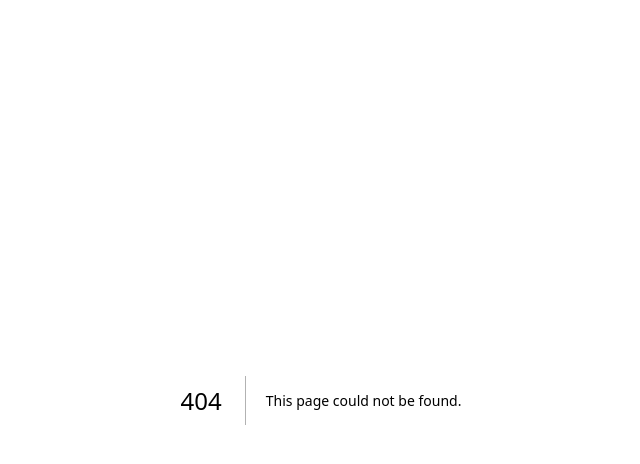
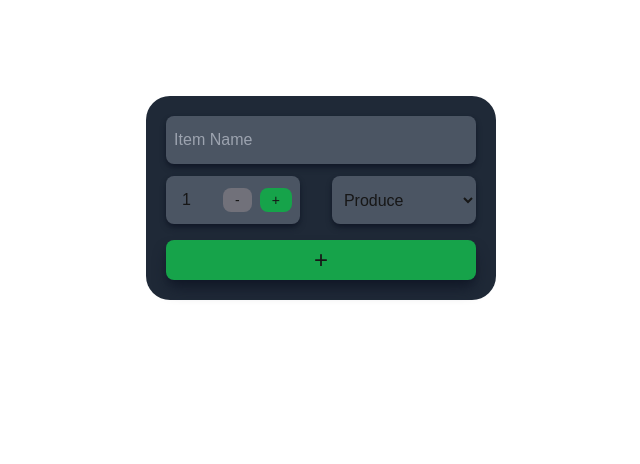
Before and after one commit to MaxwellAitken/cprg306-assignments, a Next.js app: page /week-5 in a window 1280 px wide. Before the commit this address had no page. Shown: the top 464 px of the page, without its empty margins (319-959 px from the left). Built offline with nearby package versions, Linux system fonts and the light colour scheme.

Commit message:
Includes completed week-5 assignment

```diff
--- a/app/page.js
+++ b/app/page.js
@@ -19,6 +19,9 @@ export default function Home() {
           <li>
             <Link href="/week-4" className={linkStyles}>Week 4 Assignment</Link>
           </li>
+          <li>
+            <Link href="/week-5" className={linkStyles}>Week 5 Assignment</Link>
+          </li>
         </ul>
       </div>
     </main>
--- /dev/null
+++ b/app/week-5/new-item.js
@@ -0,0 +1,106 @@
+"use client"
+
+import { useState } from "react";
+
+
+export default function NewItem() {
+
+
+    let boxStyle = " rounded-lg bg-gray-600 shadow-md shadow-gray-900 ";
+    let buttonStyle = " px-3 py-0.5 rounded-lg text-sm ";
+    let inactiveStyle = " cursor-default bg-zinc-500 ";
+    let activeStyle = " cursor-pointer hover:bg-opacity-80 transition active:scale-90 ";
+    let decrementStyle = inactiveStyle;
+    let incrementStyle = inactiveStyle;
+
+
+    const [quantity, setQuantity] = useState(1);
+    const [name, setName] = useState("");
+    const [category, setCategory] = useState("produce");
+
+    const handleNameChange = (event) => { setName(event.target.value); }
+    const handleCategoryChange = (event) => { setCategory(event.target.value); }
+
+
+    const handleSubmit = (event) => {
+        event.preventDefault();
+
+        let item = {
+            itemName: name,
+            itemQuantity: quantity,
+            itemCategory: category
+        };
+
+        console.log(item);
+
+        alert(`
+            Added Item:
+
+            Name: ${item.itemName}
+            Quantity: ${item.itemQuantity}
+            Category: ${item.itemCategory}`);
+
+        setName("");
+        setQuantity(1);
+        setCategory("produce");
+    }
+
+
+    const decrement = () => {
+        let currentQuantity = quantity;
+        if (currentQuantity > 1) {
+            setQuantity(currentQuantity - 1);
+        }
+    }
+
+    const increment = () => {
+        let currentQuantity = quantity;
+        if (currentQuantity < 20) {
+            setQuantity(currentQuantity + 1);
+        }
+    }
+
+    if (quantity > 1) {
+        decrementStyle = activeStyle + " bg-red-600 ";
+    }
+
+    if (quantity < 20) {
+        incrementStyle = activeStyle + " bg-green-600 ";
+    }
+
+
+    return(
+        <form onSubmit={handleSubmit} className="flex flex-col gap-3 p-5 rounded-3xl bg-gray-800">
+
+
+            <input type="text" placeholder="Item Name" required value={name} onChange={handleNameChange} className={"px-2 py-3" + boxStyle} />
+
+            <div className="flex gap-8">
+                <div className={"basis-1/2 flex justify-between items-center gap-6 px-2 py-1" + boxStyle}>
+                    <p className="p-2">{quantity}</p>
+                    <div className="flex gap-2 text-xl">
+                        <button type="button" onClick={decrement} className={buttonStyle + decrementStyle}>-</button>
+                        <button type="button" onClick={increment} className={buttonStyle + incrementStyle}>+</button>
+                    </div>
+                </div>
+
+                <select value={category} onChange={handleCategoryChange} className={"basis-1/2 p-2" + boxStyle}>
+                    <option disabled>Category</option>
+                    <option selected value="produce">Produce</option>
+                    <option value="dairy">Dairy</option>
+                    <option value="bakery">Bakery</option>
+                    <option value="meat">Meat</option>
+                    <option value="frozen foods">Frozen Foods</option>
+                    <option value="canned goods">Canned Goods</option>
+                    <option value="dry goods">Dry Goods</option>
+                    <option value="beverages">Beverages</option>
+                    <option value="snacks">Snacks</option>
+                    <option value="household">Household</option>
+                    <option value="other">Other</option>
+                </select>
+            </div>
+
+            <button type="submit" className="p-1 mt-1 rounded-lg text-2xl bg-green-600 shadow-lg shadow-gray-900 hover:bg-opacity-80">+</button>
+        </form>
+    )
+}
--- /dev/null
+++ b/app/week-5/page.js
@@ -0,0 +1,11 @@
+import NewItem from "./new-item";
+
+
+
+export default function Page() {
+    return(
+        <main className="flex justify-center p-12 pt-24">
+            <NewItem />
+        </main>
+    )
+}
```
